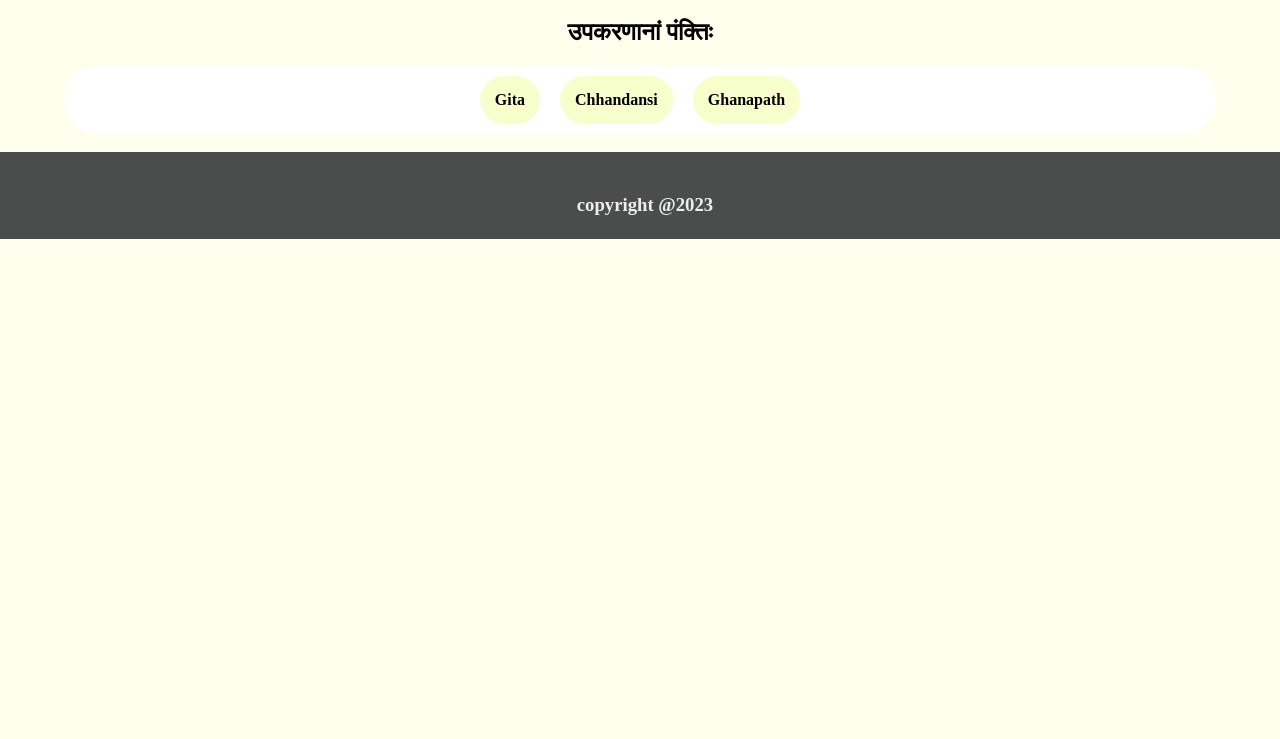
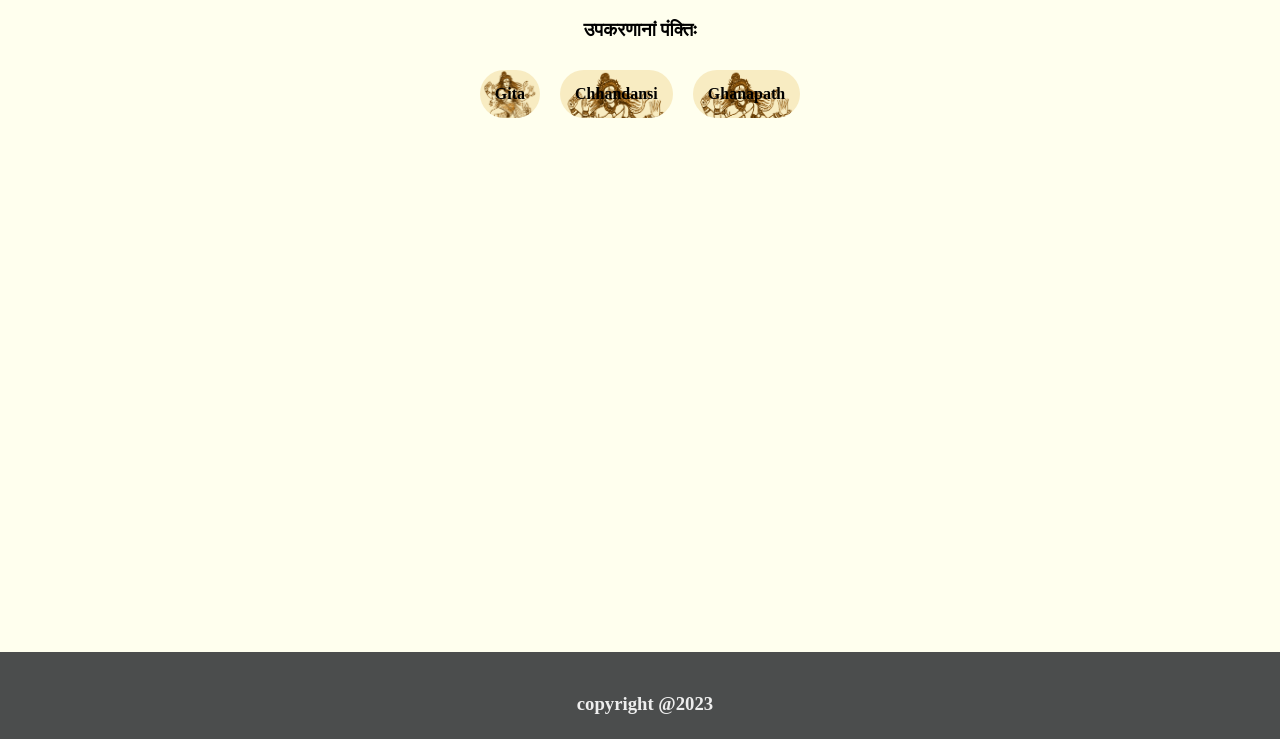
Before and after one commit to arshavak/home, a plain HTML site: page index.html in a window 1280 px wide. Shown: the part 61-800 px from the top of the page. Drawn offline with Linux system fonts and the light colour scheme.

Commit message:
Update index.html

```diff
--- a/index.html
+++ b/index.html
@@ -3,7 +3,7 @@
 <head>
     <meta charset="UTF-8">
     <meta name="viewport" content="width=device-width, initial-scale=1.0">
-    <title>localhost</title>
+    <title>arshavak</title>
 </head>
 <style>
     *{
@@ -25,7 +25,9 @@
         transition: .1s ease-out;
         padding: 15px;
         display: inline-block;
-        background-color: #d4ff0033;
+/*         background-color: #d4ff0033; */
+        background-image: url("shiva.png");
+        background-size: cover;
         margin: 10px;
         color: black;
         text-decoration: none;
@@ -37,7 +39,7 @@
 #container{
     width: 90%;
     margin: auto;
-    background-color: white;
+
     max-width: 1200px;
     border-radius: 37px;
 }
@@ -45,9 +47,9 @@
     background-color: #4b4d4d;
     position: fixed;
     height: auto;
-    margin-left:0px;
-    margin-right:0px;
-    margin-bottom:0px;
+  left:0px;
+   right:0px;
+   bottom:0px;
     color: #eee;
     padding: 5px;
     width:100%;
@@ -55,7 +57,7 @@
 </style>
 <body>
     <center><h1>ॐ नमः शिवाय</h1></center>
-    <center><h2>उपकरणानां पंक्तिः</h2></center>
+    <center><h3>उपकरणानां पंक्तिः</h3></center>
    <center><div id="container">
    </div></center>
    <br>
```
